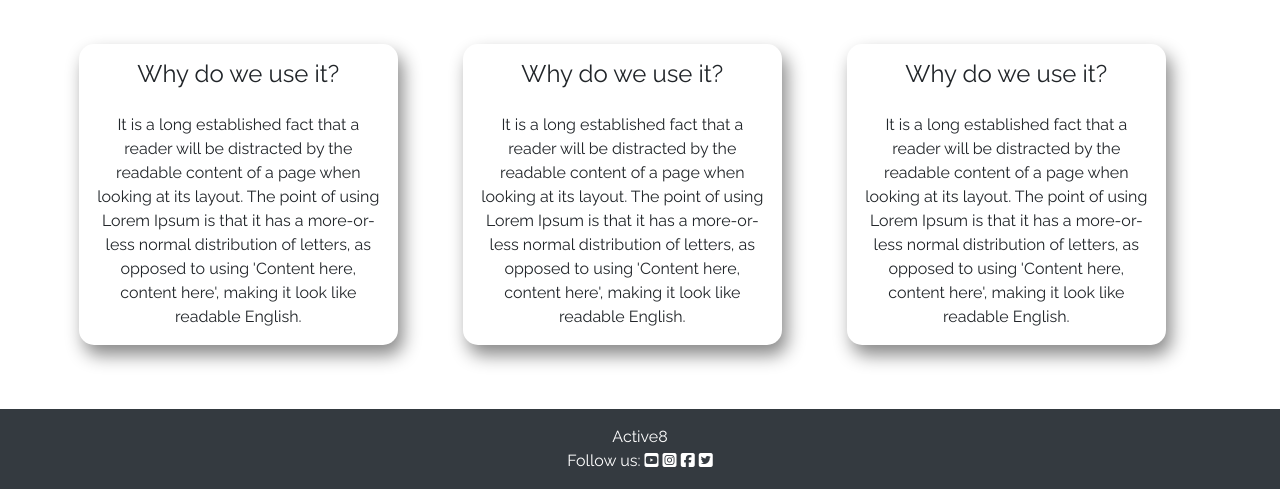
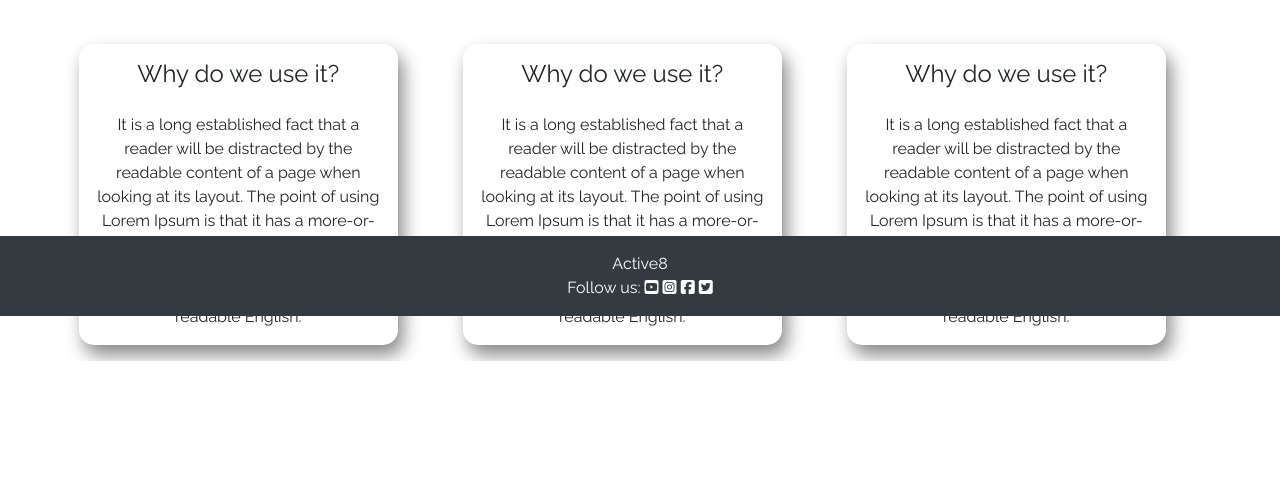
Before and after one commit to CeciliaSwe/portfolio-5th, a Django app: page / in a window 1280 px wide. Shown: the part 484-973 px from the top of the page. After the commit the page ends 845 px from the top, so only its background shows below. Run offline with Django 3.2, Linux system fonts and the light colour scheme; some libraries are stand-ins or nearby versions; some web fonts are replaced.

Commit message:
Refine footer positioning

```diff
--- a/static/css/base.css
+++ b/static/css/base.css
@@ -11,6 +11,13 @@ body {
 
 .my-heading-font {
     font-family: 'Water Brush', cursive;
+
+}
+
+footer {
+    position: absolute;
+    bottom: 0;
+    width: 100%;
 
 }
 
```
